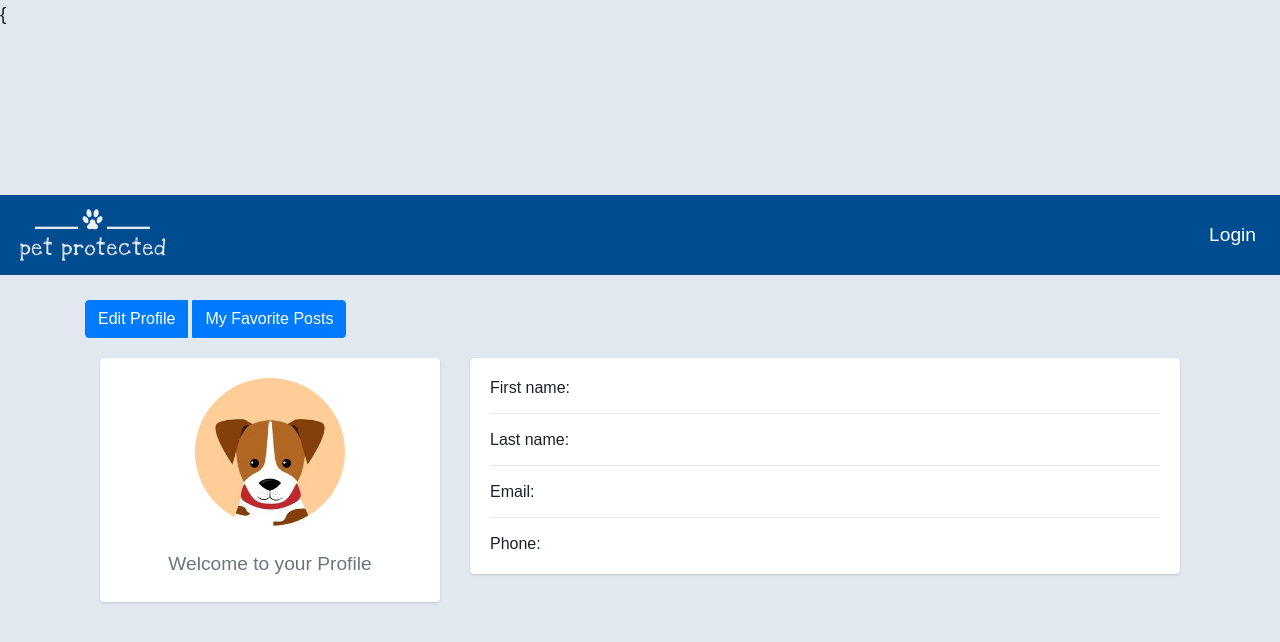
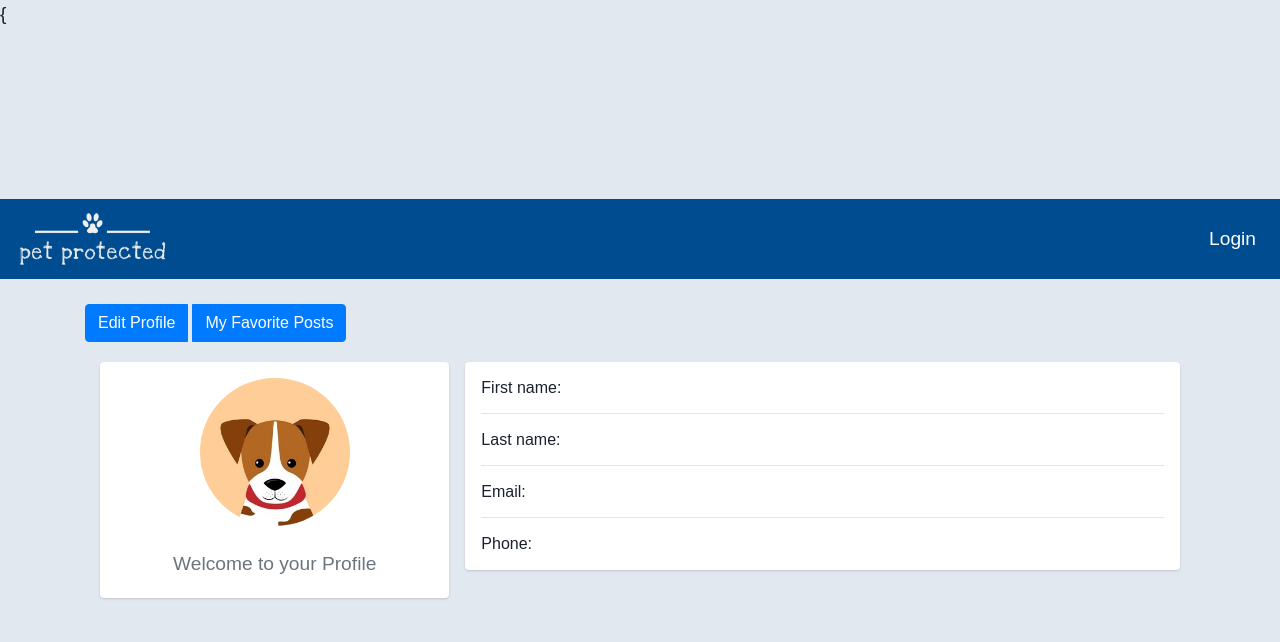
Before and after one commit to EladAM52/Pet_Protected, a Django app: template server/templates/profile_page.html in a window 1280 px wide. Shown: the top 642 px of the page. Run offline with Django 4.2, Linux system fonts and the light colour scheme; the template is opened without the code that fills it, so the values that code supplies are empty; some libraries are stand-ins or nearby versions.

Commit message:
Update base.css

```diff
--- a/server/static/css/base.css
+++ b/server/static/css/base.css
@@ -167,3 +167,31 @@ body{
     border: 0 solid rgba(0,0,0,.125);
     border-radius: .25rem;
 }
+.card-body {
+    flex: 1 1 auto;
+    min-height: 1px;
+    padding: 1rem;
+}
+
+.gutters-sm {
+    margin-right: -8px;
+    margin-left: -8px;
+}
+
+.gutters-sm>.col, .gutters-sm>[class*=col-] {
+    padding-right: 8px;
+    padding-left: 8px;
+}
+.mb-3, .my-3 {
+    margin-bottom: 1rem!important;
+}
+
+.bg-gray-300 {
+    background-color: #e2e8f0;
+}
+.h-100 {
+    height: 100%!important;
+}
+.shadow-none {
+    box-shadow: none!important;
+}
```
